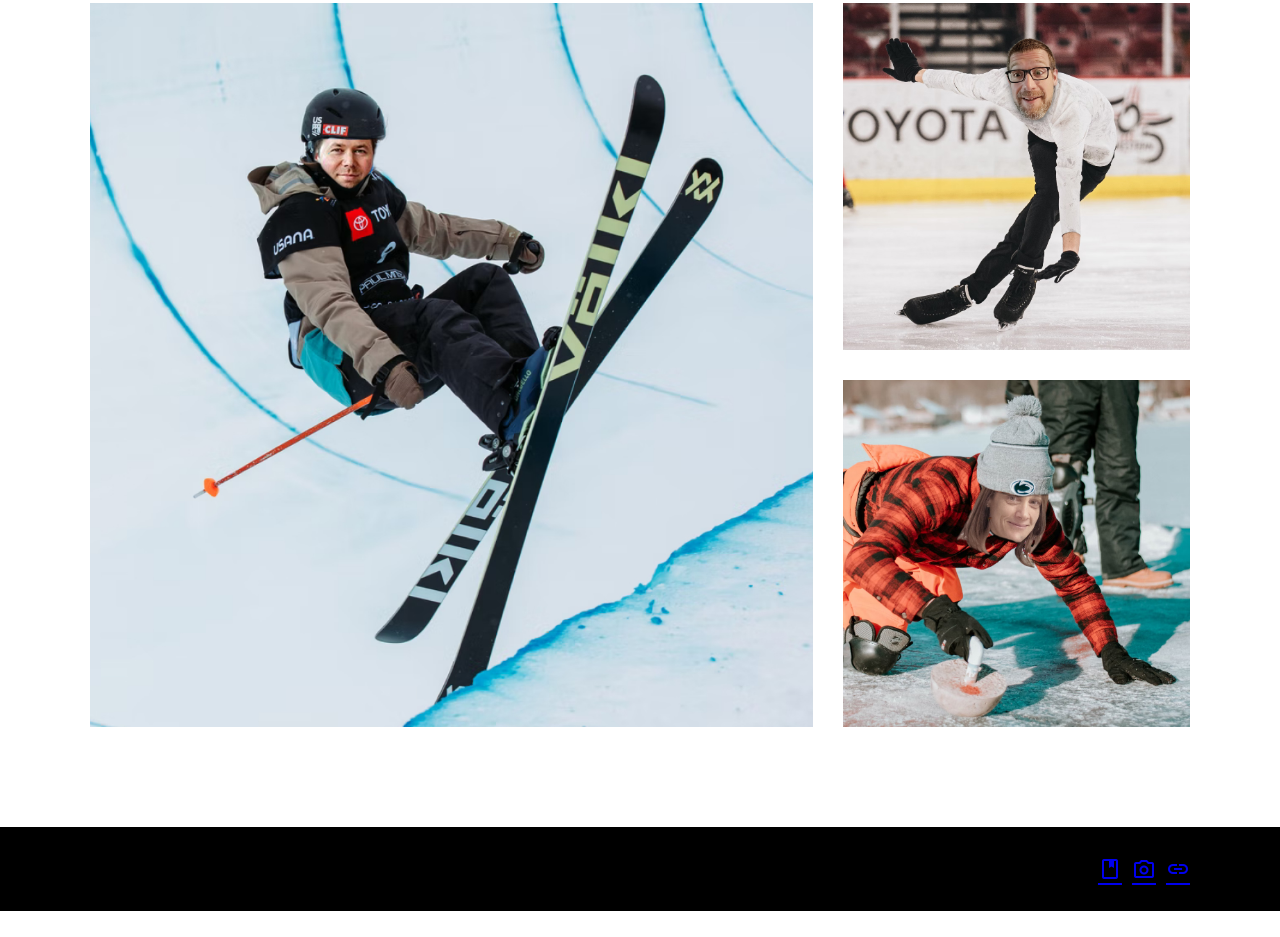
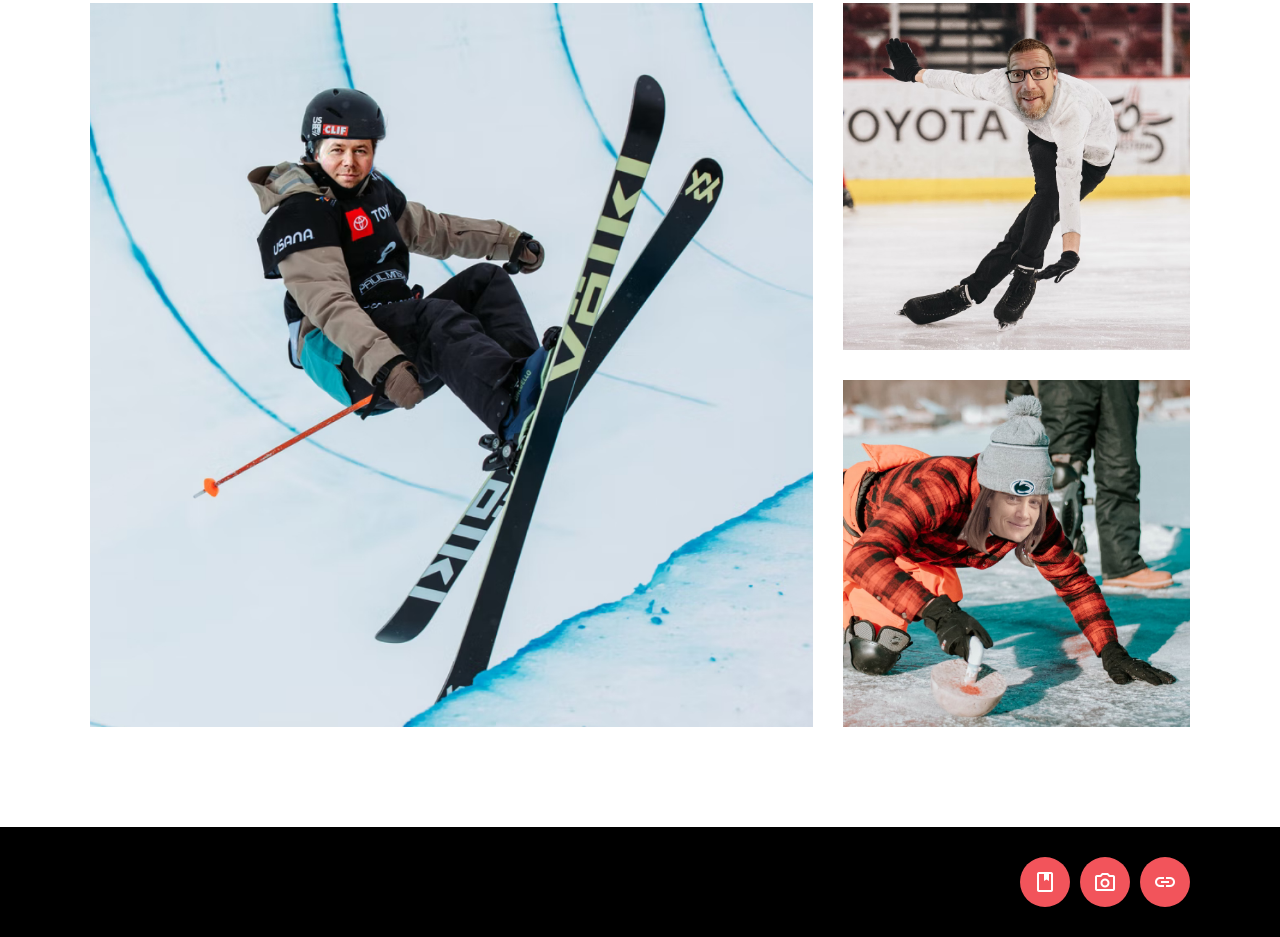
Before and after one commit to Stern-david-1/exercise05, a plain HTML site: page index.html in a window 1280 px wide. Shown: the part 1113-2050 px from the top of the page. Before the commit the page ends 2024 px from the top, so only its background shows below. Drawn offline with nearby package versions, Linux system fonts and the light colour scheme.

Commit message:
correction

```diff
--- a/css/styles.css
+++ b/css/styles.css
@@ -207,6 +207,16 @@ footer .wrapper {
 
 .menu-social a {
     display: flex;
+    align-items: center;
+    justify-content: center;
+    font-size: 3rem;
+    text-decoration: none;
+    background-color: #F2545B;
+    width: 50px;
+    height: 50px;
+    border-radius: 100%;
+    color: white;
+
 }
 
 /* ===== Numéro 6d ===== */
```
